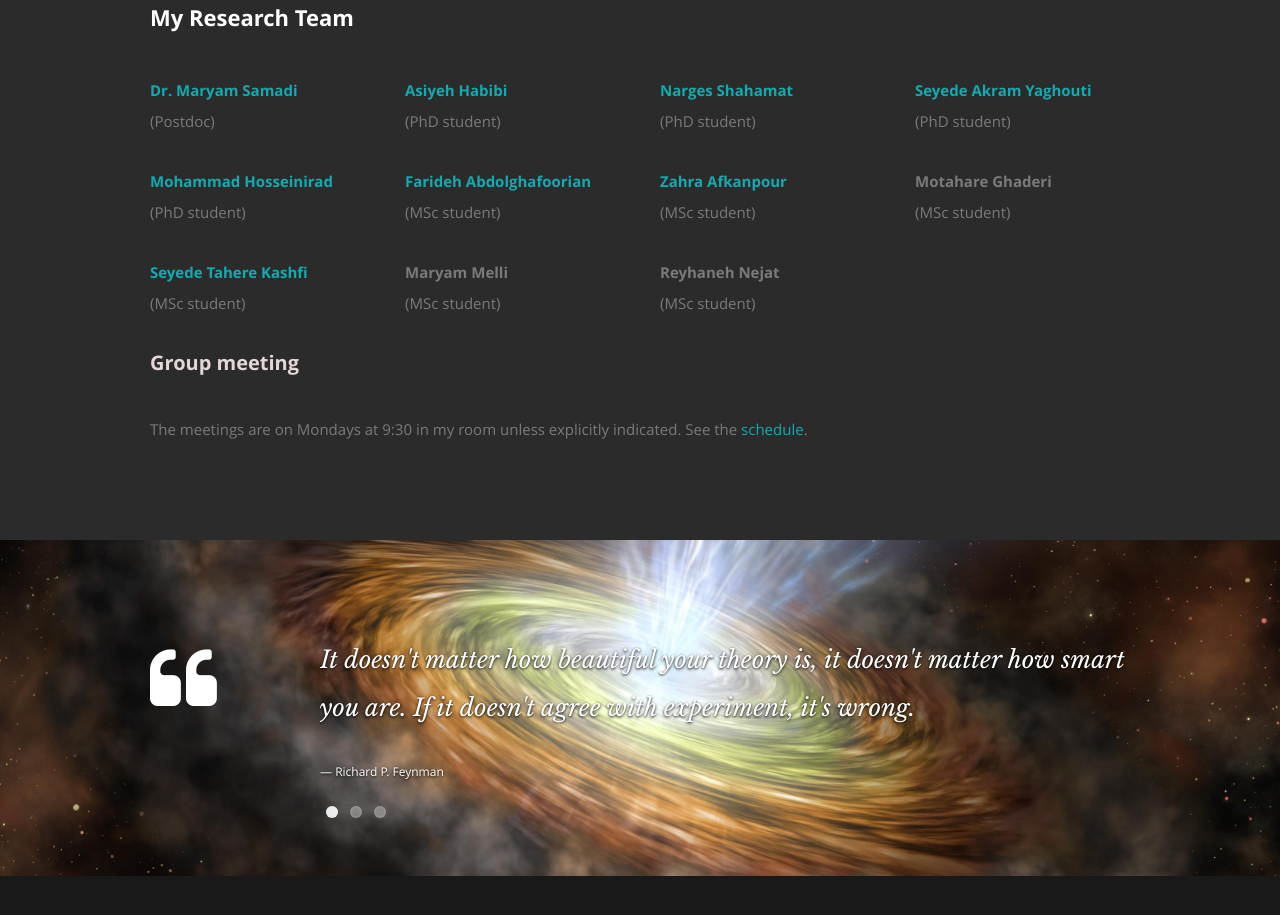
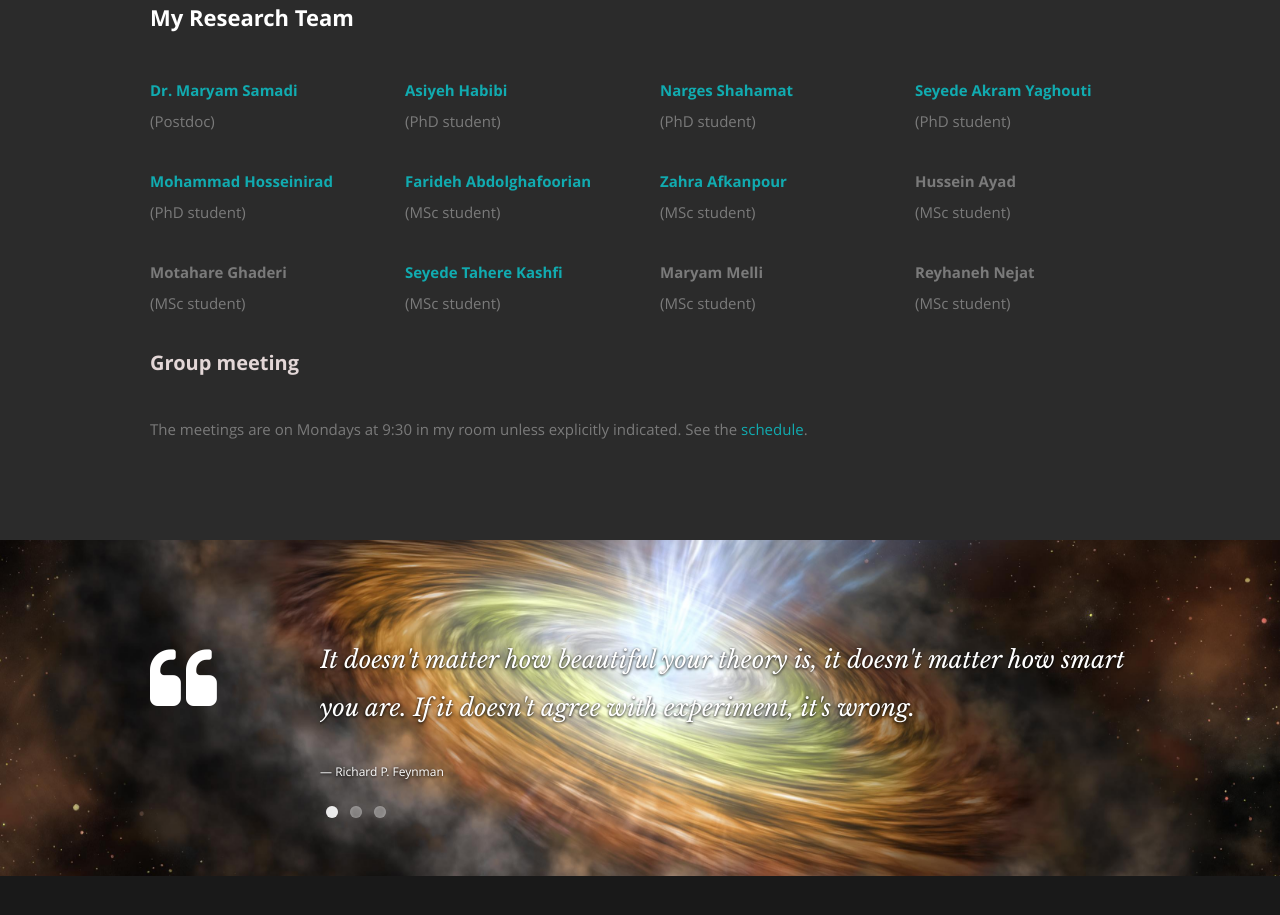
Before and after one commit to s-abbassi/s-abbassi.github.io, a plain HTML site: page index.html in a window 1280 px wide. Shown: the part 4582-5497 px from the top of the page. Drawn offline with nearby package versions, Linux system fonts and the light colour scheme; files whose address does not match are found by name.

Commit message:
Team change

```diff
--- a/index.html
+++ b/index.html
@@ -595,8 +595,7 @@ of the most unstable mode, and to increase of the fragmentation scale of the fil
 
              <p><b><a href="team.html#hosseinirad">Mohammad Hosseinirad</a></b> (PhD student)</p>
 
-
-             <p><b><a href="team.html#kashfi">Seyede Tahere Kashfi</a></b></br>(MSc student)</p>
+             <p><b>Motahare Ghaderi</b></br>(MSc student)</p>
 
           </div>
 
@@ -609,8 +608,7 @@ of the most unstable mode, and to increase of the fragmentation scale of the fil
 
              <p><b><a href="team.html#abdolghafoorian">Farideh Abdolghafoorian</a></b></br>(MSc student)</p>
 
-
-             <p><b>Maryam Melli</b></br>(MSc student)</p>
+             <p><b><a href="team.html#kashfi">Seyede Tahere Kashfi</a></b></br>(MSc student)</p>
 
           </div>
 
@@ -622,8 +620,7 @@ of the most unstable mode, and to increase of the fragmentation scale of the fil
 
              <p><b><a href="team.html#afkanpour">Zahra Afkanpour</a></b></br>(MSc student)</p>
 
-
-             <p><b>Reyhaneh Nejat</b></br>(MSc student)</p>
+             <p><b>Maryam Melli</b></br>(MSc student)</p>
 
           </div>
 
@@ -633,7 +630,9 @@ of the most unstable mode, and to increase of the fragmentation scale of the fil
              <p><b><a href="team.html#yaghouti">Seyede Akram Yaghouti</a></b><br>(PhD student)</p>
 
 
-             <p><b>Motahare Ghaderi</b></br>(MSc student)</p>
+             <p><b>Hussein Ayad</b></br>(MSc student)</p>
+
+             <p><b>Reyhaneh Nejat</b></br>(MSc student)</p>
 
           </div>
 
```
Also changed, not shown: group_schedule.html (+1 -1 lines).
